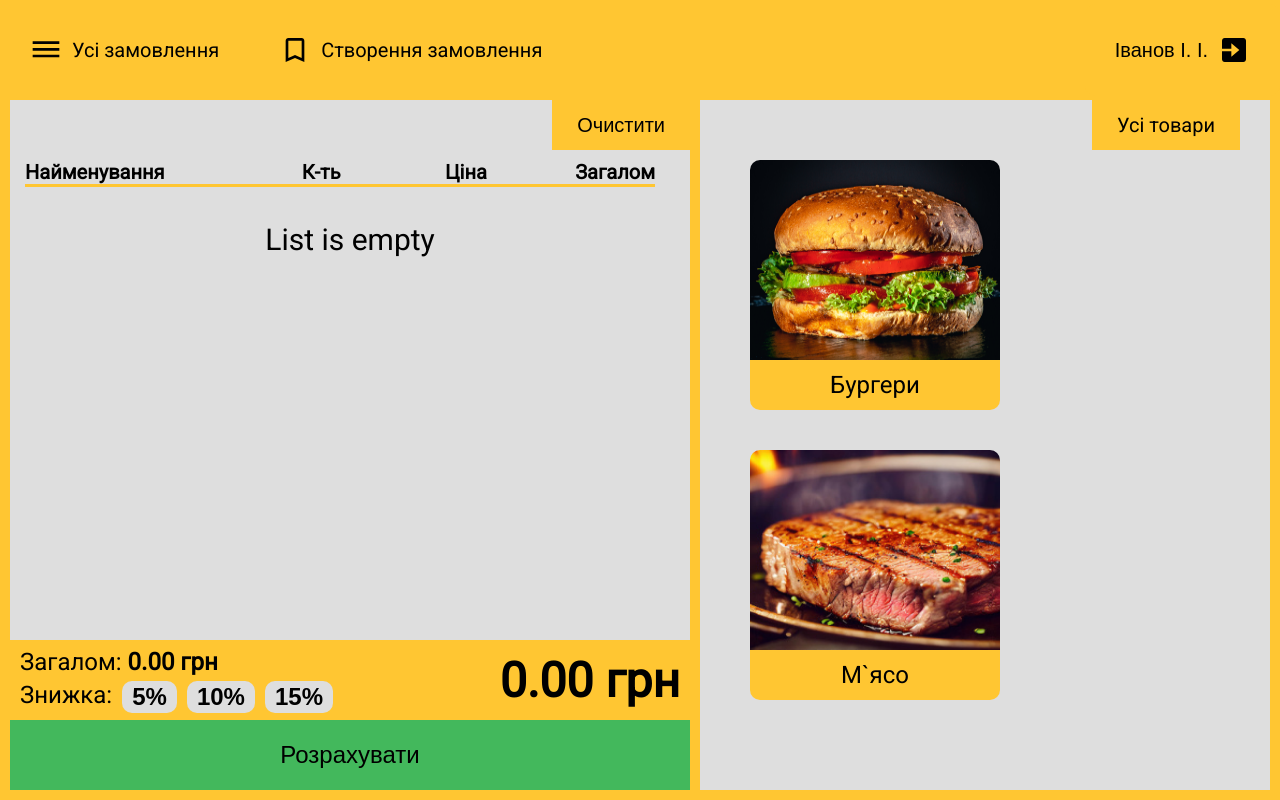
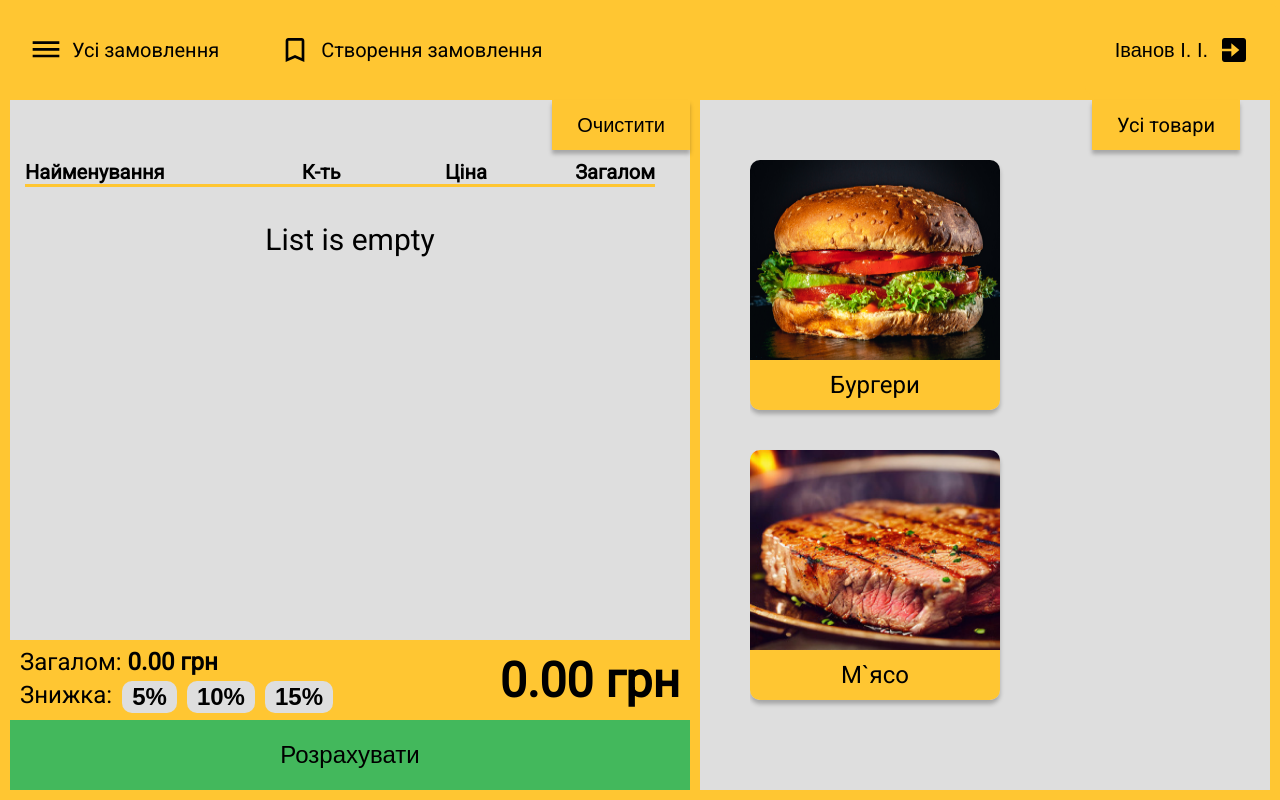
Before and after one commit to EvgenePirat/FiestaFoodProd, a React (Vite) app in the folder frontend/: page /auth in a window 1280 px wide. Both pictures are taken after a click on the button "Увійти". Built offline with nearby package versions, Linux system fonts and the light colour scheme.

Commit message:
feat: add box shadow

```diff
--- a/frontend/src/pages/CreateOrderPage/components/ProductCard/ProductCard.module.scss
+++ b/frontend/src/pages/CreateOrderPage/components/ProductCard/ProductCard.module.scss
@@ -7,6 +7,7 @@
   border-radius: 10px;
   user-select: none;
   cursor: pointer;
+  box-shadow: 0 4px 4px 0 $colorBoxShadow;
 }
 
 .image-block {
--- a/frontend/src/scss/mixins.scss
+++ b/frontend/src/scss/mixins.scss
@@ -17,6 +17,7 @@
   padding: 0 25px;
   display: flex;
   align-items: center;
+  box-shadow: 0 4px 4px 0 $colorBoxShadow;
 }
 
 @mixin scrollbar($pdRight: 1rem) {
--- a/frontend/src/scss/variables.scss
+++ b/frontend/src/scss/variables.scss
@@ -16,6 +16,8 @@ $colorScrollbarHover: #BABABA;
 
 $colorLink: #000000;
 
+$colorBoxShadow: #00000040;
+
 $heightProductCardTitle: 50px;
 
 $widthPageBorder: 10px;
```
